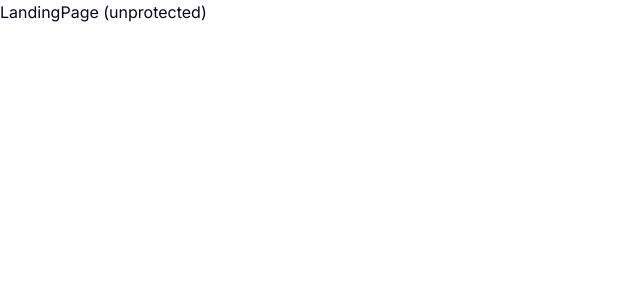
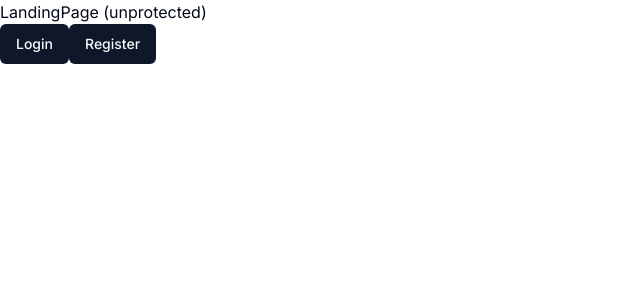
Before and after one commit to diegofcn/ai-plattform, a Next.js app: page / in a window 1280 px wide. Shown: the top 300 px of the page, without its empty margins (0-640 px from the left). Built offline with nearby package versions, Linux system fonts and the light colour scheme.

Commit message:
added authentication

```diff
--- /dev/null
+++ b/app/(auth)/(routes)/sign-in/[[...sign-in]]/page.tsx
@@ -0,0 +1,5 @@
+import { SignIn } from "@clerk/nextjs";
+
+export default function Page() {
+  return <SignIn />;
+}
--- /dev/null
+++ b/app/(auth)/(routes)/sign-up/[[...sign-up]]/page.tsx
@@ -0,0 +1,5 @@
+import { SignUp } from "@clerk/nextjs";
+
+export default function Page() {
+  return <SignUp />;
+}
--- /dev/null
+++ b/app/(auth)/layout.tsx
@@ -0,0 +1,11 @@
+const AuthLayout = ({
+    children
+}: {
+    children: React.ReactNode;
+}) => {
+  return (
+    <div className="flex items-center justify-center h-full">{children}</div>
+  )
+}
+
+export default AuthLayout
--- a/app/(dashboard)/(routes)/dashboard/page.tsx
+++ b/app/(dashboard)/(routes)/dashboard/page.tsx
@@ -1,9 +1,13 @@
 import { Button } from "@/components/ui/button";
+import { UserButton } from "@clerk/nextjs";
 
 
 const DashboardPage = () => {
   return (
-    <Button>Click me</Button>
+    <div>
+    <p>Protected Dashboard</p>
+    <UserButton afterSignOutUrl="/"/>
+    </div>
   )
 }
 
--- a/app/(landing)/page.tsx
+++ b/app/(landing)/page.tsx
@@ -1,8 +1,23 @@
+import { Button } from '@/components/ui/button'
+import Link from 'next/link'
 import React from 'react'
 
 const LandingPage = () => {
   return (
-    <div>LandingPage (unprotected)</div>
+    <div>LandingPage (unprotected)
+      <div>
+        <Link href="/sign-in">
+          <Button>
+            Login
+          </Button>
+        </Link>
+        <Link href="/sign-up">
+          <Button>
+            Register
+          </Button>
+        </Link>
+      </div>
+    </div>
   )
 }
 
--- a/app/layout.tsx
+++ b/app/layout.tsx
@@ -1,6 +1,7 @@
 import './globals.css'
 import type { Metadata } from 'next'
 import { Inter } from 'next/font/google'
+import { ClerkProvider } from '@clerk/nextjs'
 
 const inter = Inter({ subsets: ['latin'] })
 
@@ -15,8 +16,10 @@
   children: React.ReactNode
 }) {
   return (
-    <html lang="en">
-      <body className={inter.className}>{children}</body>
-    </html>
+    <ClerkProvider>
+      <html lang="en">
+        <body className={inter.className}>{children}</body>
+      </html>
+    </ClerkProvider>
   )
 }
--- a/package.json
+++ b/package.json
@@ -9,6 +9,7 @@
     "lint": "next lint"
   },
   "dependencies": {
+    "@clerk/nextjs": "^4.23.3",
     "@radix-ui/react-slot": "^1.0.2",
     "@types/node": "20.5.7",
     "@types/react": "18.2.21",
```
Also changed, not shown: middleware.ts (added, +12 -0 lines), 2 other files (tests, documents, lock files or other folders).
